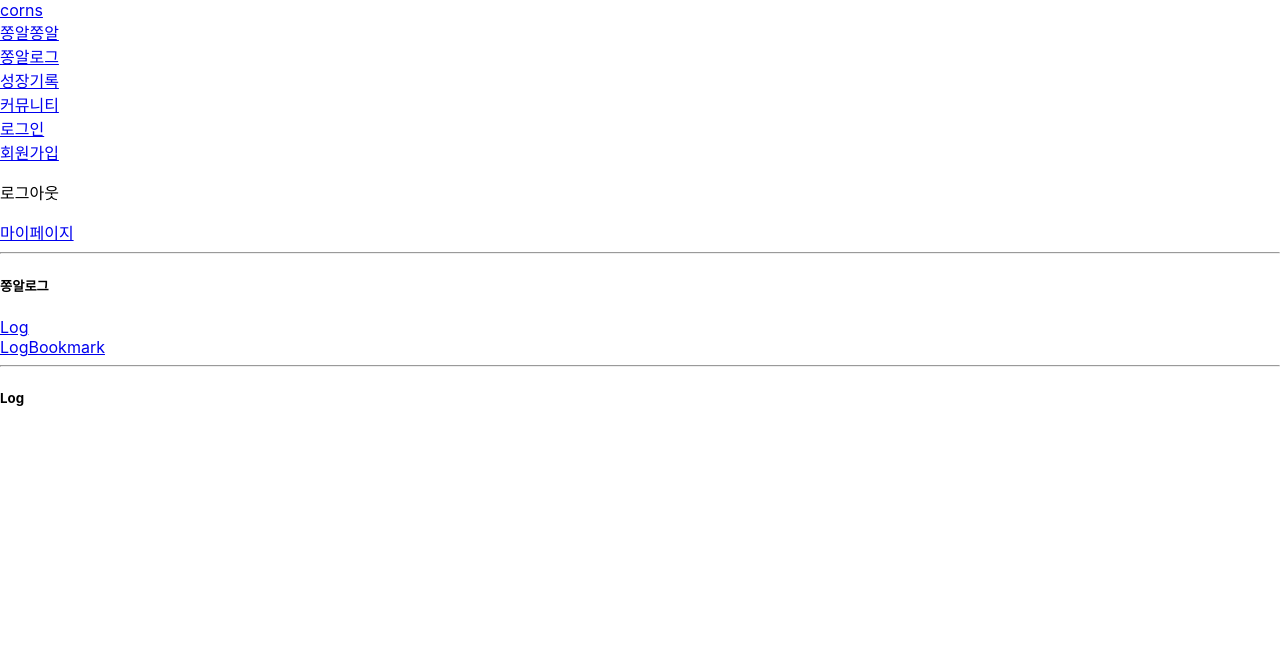
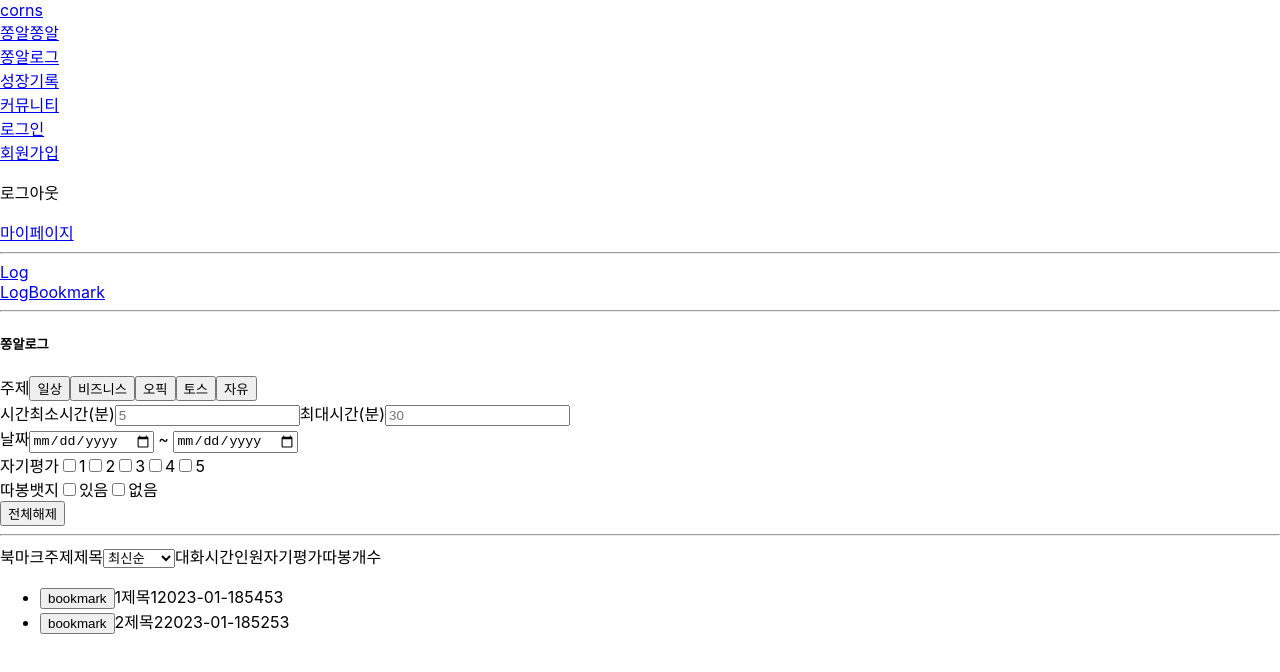
Before and after one commit to jaehui327/CORNS, a React (Create React App) app in the folder frontend/: page /conversationLog in a window 1280 px wide. Shown: the top 672 px of the page. Built offline with nearby package versions, Linux system fonts and the light colour scheme.

Commit message:
[DEVELOP FE] ✅ add conversation_log skeleton

```diff
--- /dev/null
+++ b/frontend/src/components/ConversationLog/LogFilter.js
@@ -0,0 +1,63 @@
+import React from 'react';
+
+
+function LogFilter() {
+    return (
+        <>
+            <div>
+                <span>주제</span>
+                <span>
+                    <button>일상</button>
+                    <button>비즈니스</button>
+                    <button>오픽</button>
+                    <button>토스</button>
+                    <button>자유</button>
+                </span>
+            </div>
+
+            <div>
+                <span>시간</span>
+                <label htmlFor="min-time">최소시간(분)</label>
+                <input type="text" id="min-time" placeholder="5"/>
+                <label htmlFor="max-time">최대시간(분)</label>
+                <input type="text" id="max-time" placeholder="30"/>
+            </div>
+
+            <div>
+                <span>날짜</span>
+                <input type="date" /> ~ <input type="date" />
+            </div>
+
+            <div>
+                <span>자기평가</span>
+                <span>
+                    <input type="checkbox" id="score1"/>
+                    <label htmlFor="score1">1</label>
+                    <input type="checkbox" id="score2"/>
+                    <label htmlFor="score2">2</label>
+                    <input type="checkbox" id="score3"/>
+                    <label htmlFor="score3">3</label>
+                    <input type="checkbox" id="score4"/>
+                    <label htmlFor="score4">4</label>
+                    <input type="checkbox" id="score5"/>
+                    <label htmlFor="score5">5</label>
+                </span>
+            </div>
+
+            <div>
+                <span>따봉뱃지</span>
+                <span>
+                    <input type="checkbox" id="thums-yes"/>
+                    <label htmlFor="thums-yes">있음</label>
+                    <input type="checkbox" id="thums-no"/>
+                    <label htmlFor="thums-no">없음</label>
+                </span>
+            </div>
+
+            <button>전체해제</button>
+        </>
+    )
+}
+
+
+export default LogFilter;
--- /dev/null
+++ b/frontend/src/components/ConversationLog/LogHeader.js
@@ -0,0 +1,21 @@
+import React from 'react';
+
+function LogHeader() {
+    return (
+        <div>
+            <span>북마크</span>
+            <span>주제</span>
+            <span>제목</span>
+            <select>
+                <option value="newest">최신순</option>
+                <option value="oldest">오래된순</option>
+            </select>
+            <span>대화시간</span>
+            <span>인원</span>
+            <span>자기평가</span>
+            <span>따봉개수</span>
+        </div>
+    )
+}
+
+export default LogHeader;
--- /dev/null
+++ b/frontend/src/components/ConversationLog/LogItem.js
@@ -0,0 +1,21 @@
+import React from 'react';
+
+function LogItem({log}) {
+    // dummy data
+    const { room_no, bookmark, subject, title, start_date, time, max_member, self_score, ddabong} = log
+
+    return (
+        <li>
+            <button>bookmark</button>
+            <span>{subject}</span>
+            <span>{title}</span>
+            <span>{start_date}</span>
+            <span>{time}</span>
+            <span>{max_member}</span>
+            <span>{self_score}</span>
+            <span>{ddabong}</span>
+        </li>
+    )
+}
+
+export default LogItem;
--- /dev/null
+++ b/frontend/src/components/ConversationLog/LogList.js
@@ -0,0 +1,42 @@
+import React from "react";
+import LogItem from "./LogItem";
+
+function LogList() {
+  // fetch
+  const logs = [
+    {
+      room_no: 1000,
+      bookmark: true,
+      subject: 1,
+      title: "제목1",
+      start_date: "2023-01-18",
+      time: 5,
+      max_member: 4,
+      self_score: 5,
+      ddabong: 3,
+    },
+    {
+      room_no: 1001,
+      bookmark: false,
+      subject: 2,
+      title: "제목2",
+      start_date: "2023-01-18",
+      time: 5,
+      max_member: 2,
+      self_score: 5,
+      ddabong: 3,
+    },
+  ];
+
+  return (
+    <ul>
+        {logs.map((item, index) => {
+            return (
+                <LogItem log={item} key={index}/>
+            )
+        })}
+    </ul>
+  )
+}
+
+export default LogList;
--- a/frontend/src/components/Sidebar.js
+++ b/frontend/src/components/Sidebar.js
@@ -1,27 +1,17 @@
 import React from "react";
 import { Link } from "react-router-dom";
 
-
-const Sidebar = ({Title, Items, ...rest}) => {
+const Sidebar = ({ Items, ...rest }) => {
   return (
     <>
-      <h5>{Title}</h5>
-      {
-        Items.map((item, index) => {
-          return (
-
-            <Link to={item.route} key={index}>
-              <div>
-                {item.name}
-              </div>
-            </Link>
-          )
-        })
-      }
-
+      {Items.map((item, index) => {
+        return (
+          <Link to={item.route} key={index}>
+            <div>{item.name}</div>
+          </Link>
+        );
+      })}
     </>
-
-
   );
 };
 
--- a/frontend/src/routes/ConversationLog/ConversationLog.js
+++ b/frontend/src/routes/ConversationLog/ConversationLog.js
@@ -16,7 +16,7 @@ function ConversationLog({}) {
       <Navbar />
       <hr />
 
-      <Sidebar Title="쫑알로그" Items={SidebarItems}/>
+      <Sidebar Items={SidebarItems}/>
 
       <hr />
       <Switch>
--- a/frontend/src/routes/ConversationLog/Log.js
+++ b/frontend/src/routes/ConversationLog/Log.js
@@ -1,7 +1,24 @@
 import React from 'react';
+import LogFilter from '../../components/ConversationLog/LogFilter'
+import LogHeader from '../../components/ConversationLog/LogHeader';
+import LogList from '../../components/ConversationLog/LogList';
 
 function Log() {
-    return <h5>Log</h5>
+    // dummy data
+    const logData = [
+        {}
+    ]
+
+    return (
+        <>
+        <h5>쫑알로그</h5>
+        <LogFilter />
+        <hr />
+        <LogHeader/>
+        <LogList />
+
+        </>
+    )
 }
 
 export default Log;
```
